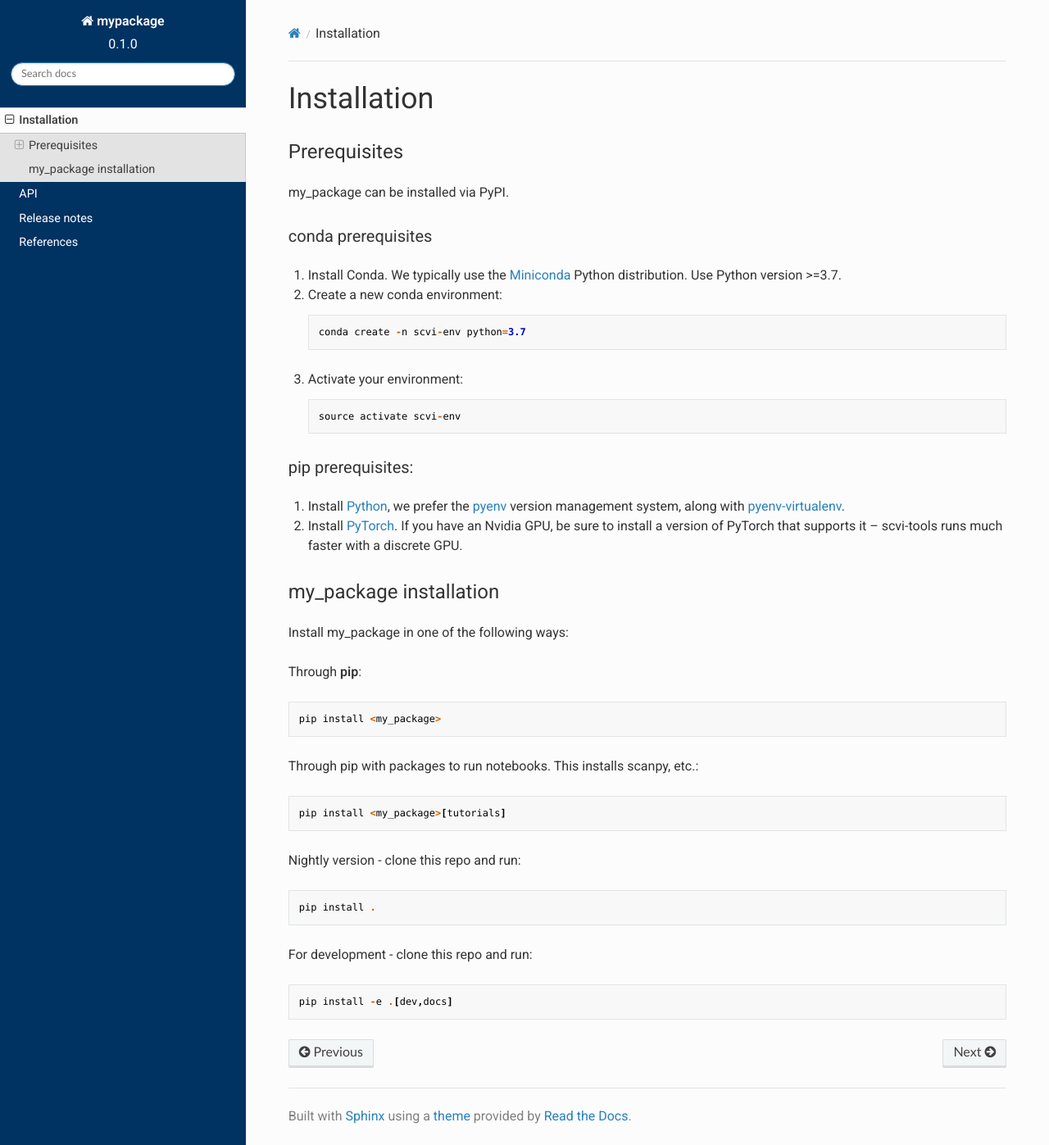
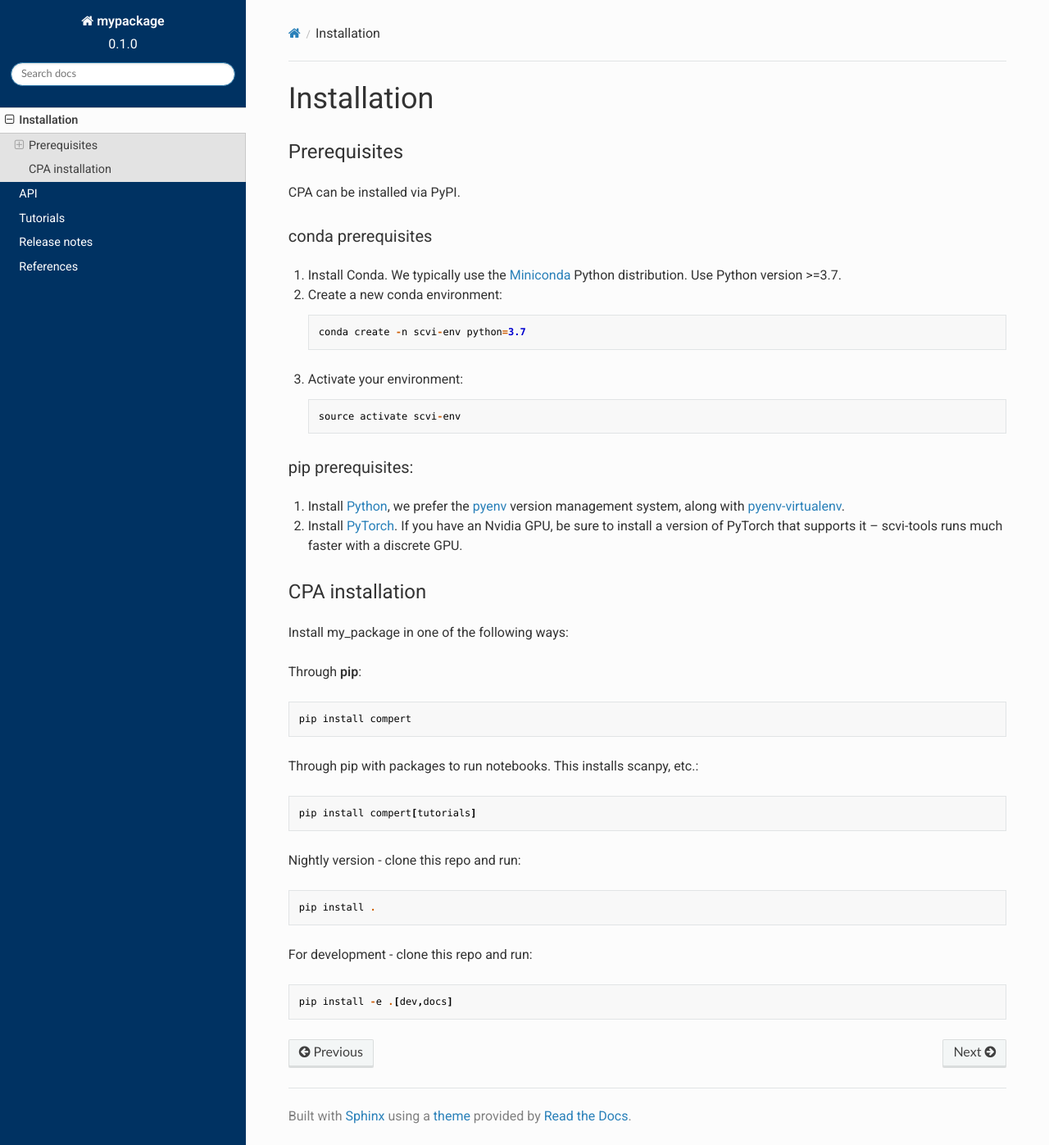
Before and after one commit to theislab/cpa, a Sphinx documentation site: the page built from docs/installation.rst, in a window 1280 px wide and 1397 px high. Shown: the whole window at 82% size. Built offline with Sphinx 7.4.7 and the Read the Docs theme 2.0.0, drawn with Linux system fonts in a browser that asks for light colours.

Commit message:
docs and index updated

```diff
--- a/docs/index.rst
+++ b/docs/index.rst
@@ -14,5 +14,6 @@ We recommend building your own package by first using this repository as a `temp
 
    installation
    api/index
+   tutorials/index
    release_notes/index
    references
--- a/docs/installation.rst
+++ b/docs/installation.rst
@@ -4,7 +4,7 @@ Installation
 Prerequisites
 ~~~~~~~~~~~~~~
 
-my_package can be installed via PyPI.
+CPA can be installed via PyPI.
 
 conda prerequisites
 ###################
@@ -30,18 +30,18 @@ pip prerequisites:
 .. _Python: https://www.python.org/downloads/
 .. _PyTorch: http://pytorch.org
 
-my_package installation
+CPA installation
 ~~~~~~~~~~~~~~~~~~~~~~~
 
 Install my_package in one of the following ways:
 
 Through **pip**::
 
-    pip install <my_package>
+    pip install compert
 
 Through pip with packages to run notebooks. This installs scanpy, etc.::
 
-    pip install <my_package>[tutorials]
+    pip install compert[tutorials]
 
 Nightly version - clone this repo and run::
 
```
